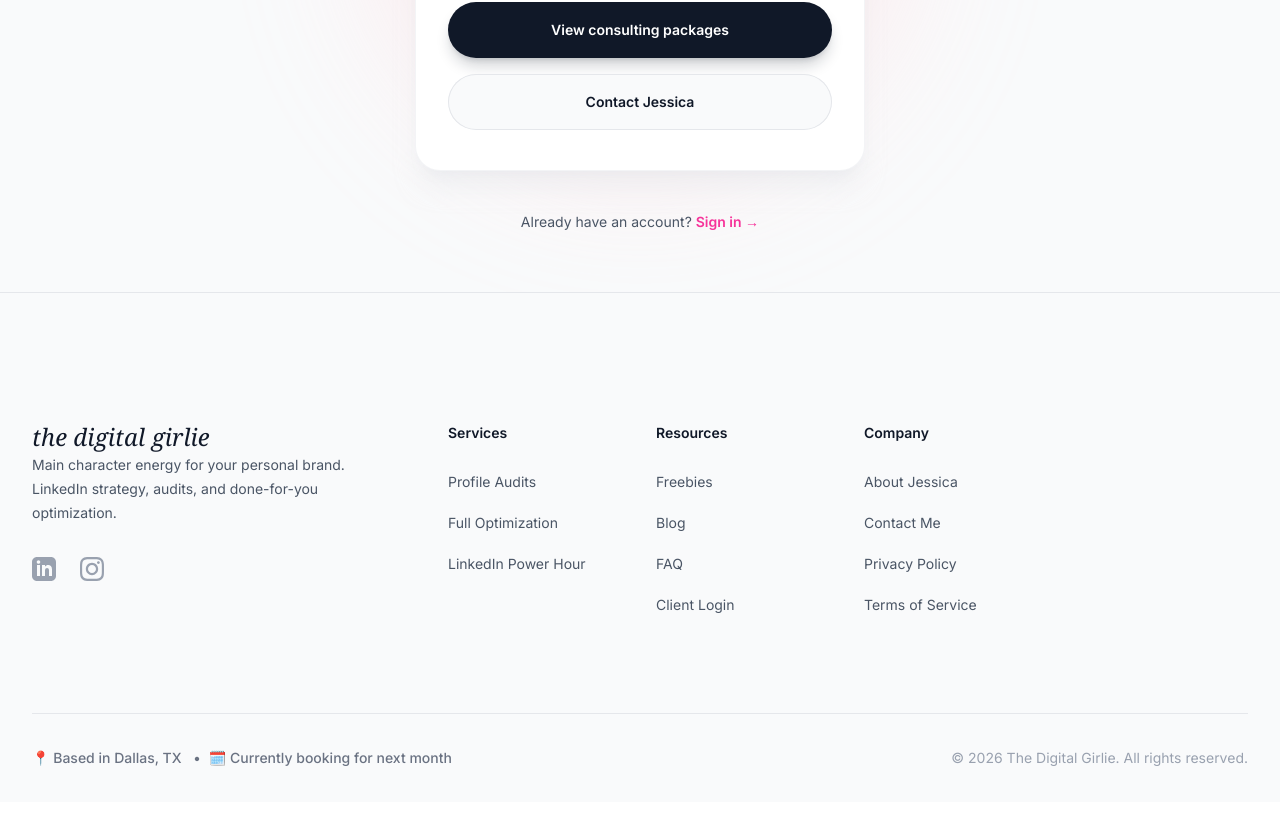
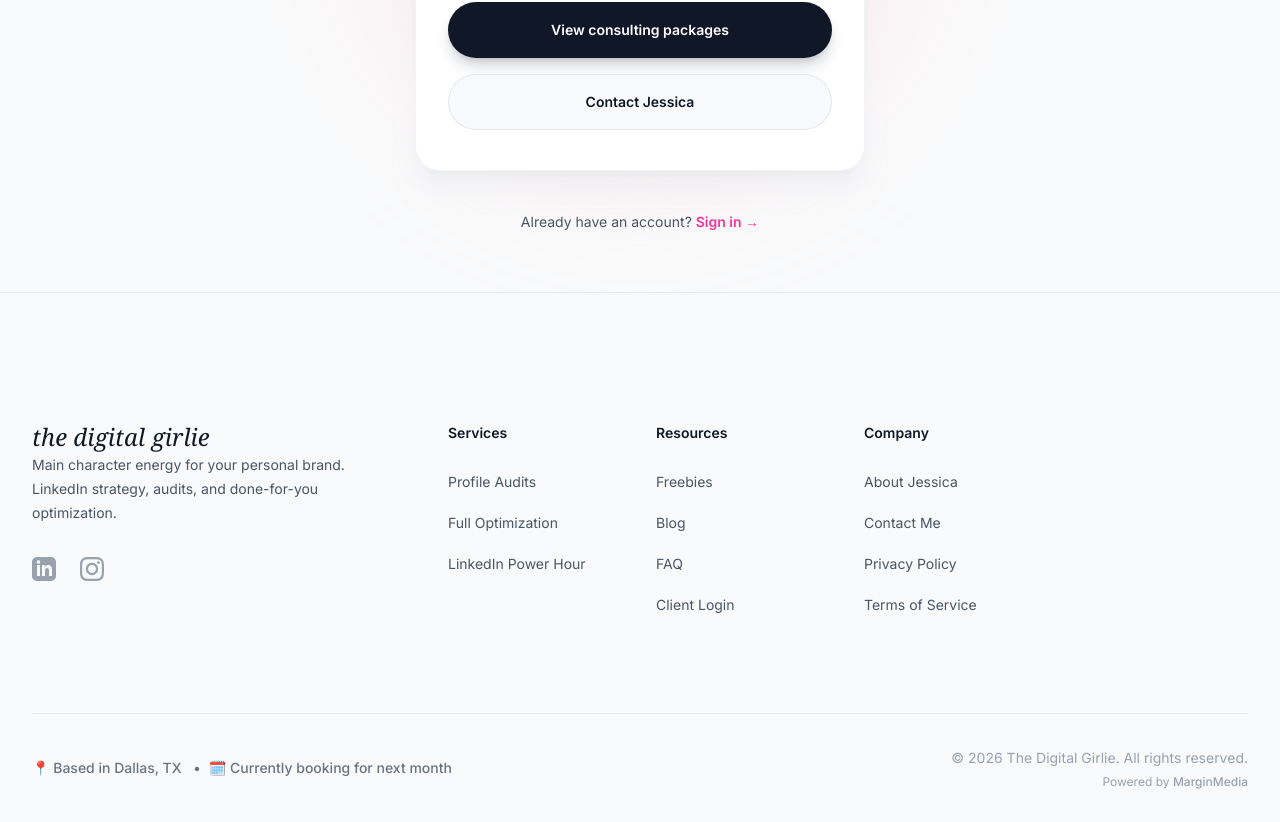
Before and after one commit to hellodigitalgirlie-lang/salient-version-live, a Next.js app: page /register in a window 1280 px wide. Shown: the part 348-1170 px from the top of the page. Built offline with nearby package versions, Linux system fonts and the light colour scheme.

Commit message:
changed favicon updated free utilities plus footer

```diff
--- a/src/components/Footer.tsx
+++ b/src/components/Footer.tsx
@@ -107,8 +107,15 @@ export default function Footer() {
 
         {/* Bottom Status & Copyright */}
         <div className="mt-16 flex flex-col items-center justify-between gap-4 border-t border-gray-200 pt-8 sm:flex-row sm:mt-20 lg:mt-24">
-          <p className="text-sm text-gray-500 font-medium">📍 Based in Dallas, TX <span className="mx-2 hidden sm:inline">&bull;</span><span className="block sm:inline mt-1 sm:mt-0">🗓️ Currently booking for next month</span></p>
-          <p className="text-sm text-gray-400">&copy; {new Date().getFullYear()} The Digital Girlie. All rights reserved.</p>
+          <p className="text-sm text-gray-500 font-medium text-center sm:text-left">
+            📍 Based in Dallas, TX <span className="mx-2 hidden sm:inline">&bull;</span><span className="block sm:inline mt-1 sm:mt-0">🗓️ Currently booking for next month</span>
+          </p>
+          <div className="flex flex-col items-center sm:items-end gap-1">
+            <p className="text-sm text-gray-400 text-center sm:text-right">&copy; {new Date().getFullYear()} The Digital Girlie. All rights reserved.</p>
+            <p className="text-xs text-gray-400">
+              Powered by <a href="https://marginmedia.co" target="_blank" rel="noopener noreferrer" className="hover:text-pink-500 font-medium transition-colors">MarginMedia</a>
+            </p>
+          </div>
         </div>
       </div>
     </footer>
```
